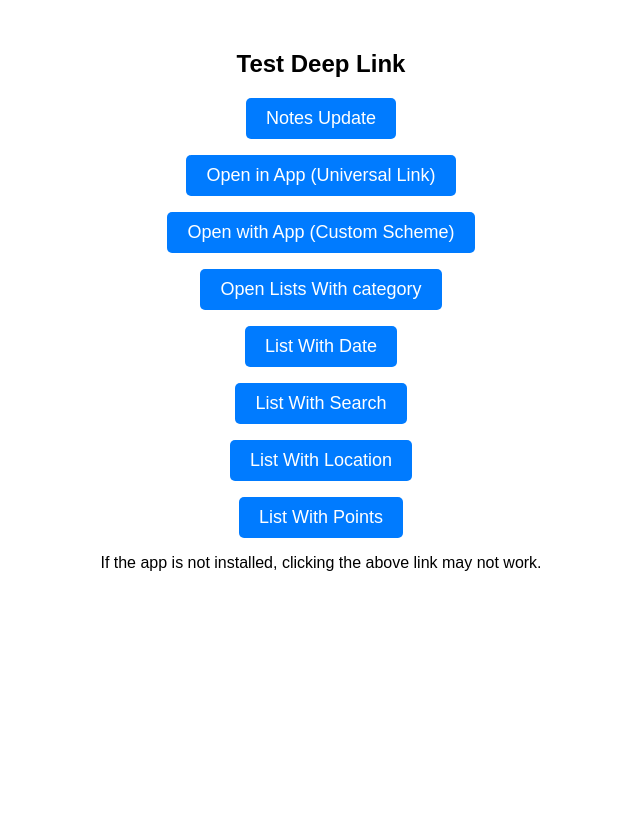
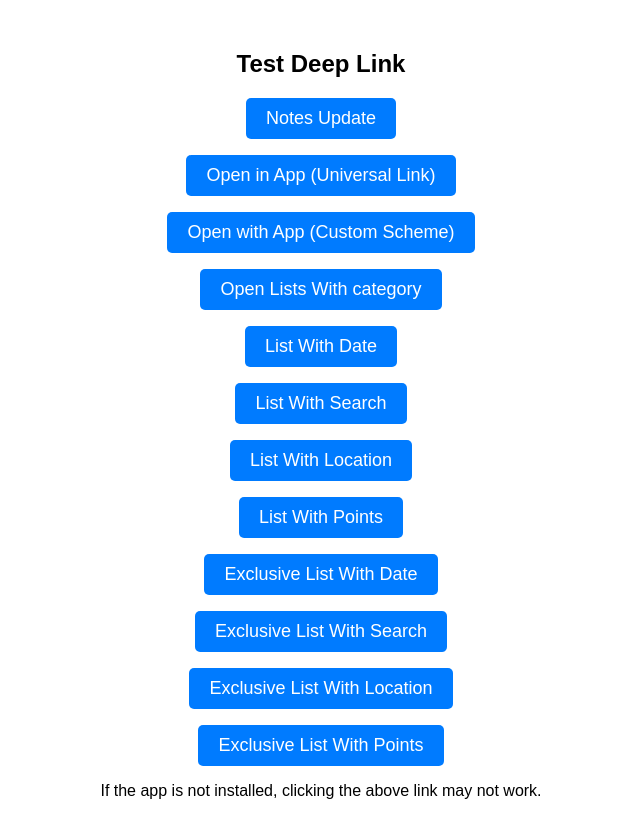
Before and after one commit to Dipesh905/deeplink_test, a plain HTML site: page index.html in a window 1280 px wide. Shown: the whole page, without its empty margins (319-959 px from the left). Drawn offline with Linux system fonts and the light colour scheme.

Commit message:
Update index.html

```diff
--- a/index.html
+++ b/index.html
@@ -56,6 +56,21 @@
     <p><a href="fonepoints://customer.fonepoints.com?TYPE=offer-list&pointsFrom=10&pointsTo=100">List With Points</a></p>
 
 
+            <!-- Custom Scheme Deep Link -->
+    <p><a href="fonepoints://customer.fonepoints.com?TYPE=exclusive-offers&validTill=2025-09-26">Exclusive List With Date</a></p>
+
+            <!-- Custom Scheme Deep Link -->
+    <p><a href="fonepoints://customer.fonepoints.com?TYPE=exclusive-offers&generalSearch=coffee">Exclusive List With Search</a></p>
+
+
+            <!-- Custom Scheme Deep Link -->
+    <p><a href="fonepoints://customer.fonepoints.com?TYPE=exclusive-offers&lat=27.69&long=85.28">Exclusive List With Location</a></p>
+
+            <!-- Custom Scheme Deep Link -->
+    <p><a href="fonepoints://customer.fonepoints.com?TYPE=exclusive-offers&pointsFrom=10&pointsTo=100">Exclusive List With Points</a></p>
+
+
+
 
 
     <p>If the app is not installed, clicking the above link may not work.</p>
```
